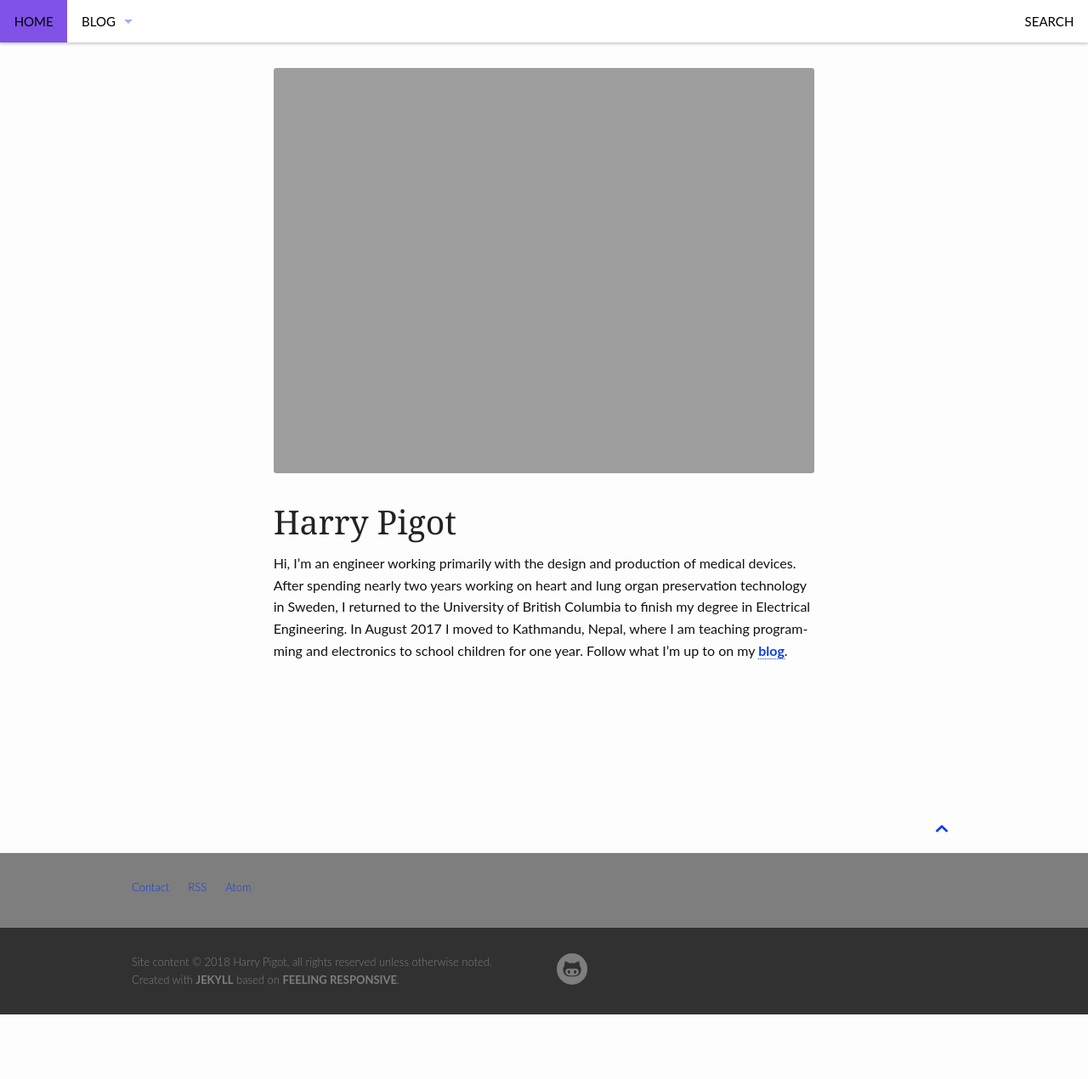
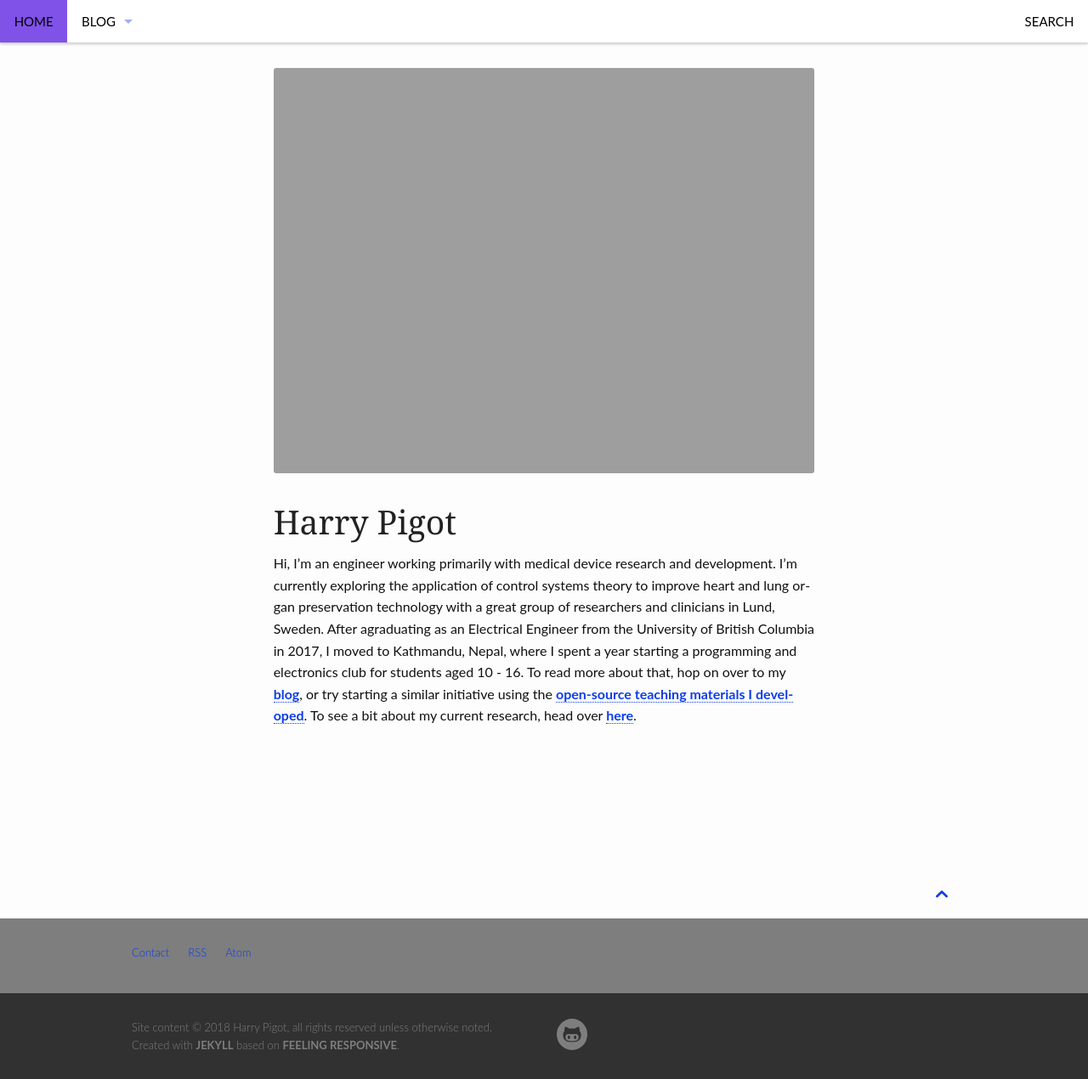
Before and after one commit to hpigot/hpigot.github.io, a Jekyll site: the page built from pages/pages-root-folder/index.md, in a window 1280 px wide. Shown: the whole page at 85% size. Built offline with Jekyll 4.4.1, drawn with Linux system fonts in a browser that asks for light colours; before the commit the page ends 1194 px from its top, so only the background shows below that.

Commit message:
updated description on landing page

```diff
--- a/pages/pages-root-folder/index.md
+++ b/pages/pages-root-folder/index.md
@@ -8,6 +8,8 @@ image:
     title: homepage.jpg
 ---
 
-Hi, I'm an engineer working primarily with the design and production of medical devices. After spending nearly two years working on heart and lung organ preservation technology in Sweden, I returned to the University of British Columbia to finish my degree in Electrical Engineering. In August 2017 I moved to Kathmandu, Nepal, where I am teaching programming and electronics to school children for one year. Follow what I'm up to on my [blog][1].
+Hi, I'm an engineer working primarily with medical device research and development. I'm currently exploring the application of control systems theory to improve heart and lung organ preservation technology with a great group of researchers and clinicians in Lund, Sweden. After agraduating as an Electrical Engineer from the University of British Columbia in 2017, I moved to Kathmandu, Nepal, where I spent a year starting a programming and electronics club for students aged 10 - 16. To read more about that, hop on over to my [blog][1], or try starting a similar initiative using the [open-source teaching materials I developed][2]. To see a bit about my current research, head over [here][3].
 
 [1]: {{ site.url }}{{ site.baseurl }}/blog/
+[2]: https://github.com/hpigot/hmg
+[3]: https://portal.research.lu.se/portal/en/persons/henry-pigot(9ab761c7-15f6-4b48-a183-caf4009ab6d5).html
```
